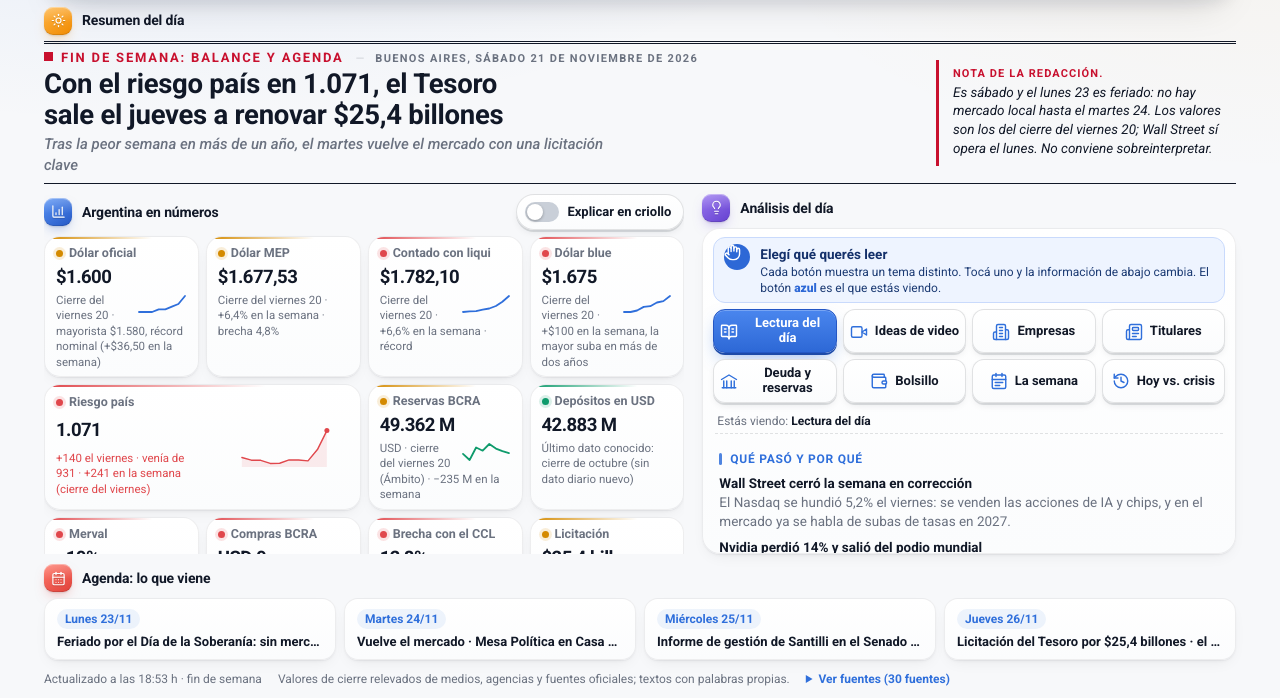
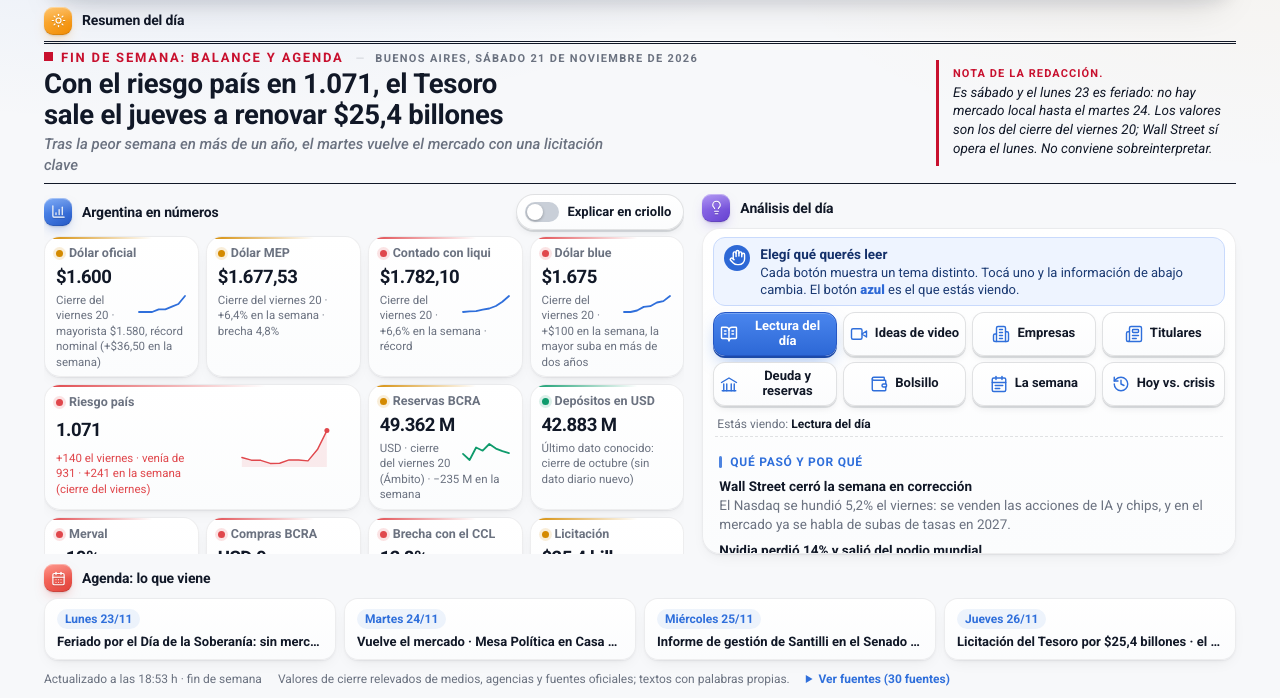
Before and after one commit to Chtiga007/pizarra, a plain HTML site: page index.html in a window 1280 px wide. Shown: the part 102-800 px from the top of the page. Drawn offline with Linux system fonts and the light colour scheme.

Commit message:
Centrar la manito de la guía de botones
Co-Authored-By: Claude Opus 5.5 <noreply@anthropic.com>
Claude-Session: https://claude.ai/code/session_019uevkmDZjbVBqoQZTZzQbV

```diff
--- a/index.html
+++ b/index.html
@@ -491,10 +491,10 @@ footer .src{columns:auto;display:grid;grid-template-columns:repeat(auto-fill,min
 
 /* ===== Guía de botones, 8 pestañas y secciones nuevas ===== */
 .guia{display:flex;gap:10px;align-items:flex-start;margin:10px 10px 2px;padding:9px 12px;border-radius:12px;background:#eef4ff;border:1.5px solid #c9dafc;color:#1b3a73}
-.guia-i{flex:none;width:30px;height:30px;border-radius:50%;background:#2d68d6;color:#fff;display:grid;place-items:center}
-.guia-i svg{width:17px;height:17px}
+.guia .guia-i{flex:none;width:30px;height:30px;border-radius:50%;background:#2d68d6;color:#fff;display:flex;align-items:center;justify-content:center;margin-top:1px}
+.guia .guia-i svg{width:17px;height:17px;display:block}
 .guia b{display:block;font-size:14.5px;color:#14306a}
-.guia span{display:block;font-size:13px;line-height:1.35}
+.guia>div>span{display:block;font-size:13px;line-height:1.35}
 .guia em{font-style:normal;font-weight:800;color:#2d68d6}
 @media (prefers-color-scheme:dark){:root:not([data-theme="light"]) .guia{background:#13203a;border-color:#2a3f69;color:#c9d8f5}:root:not([data-theme="light"]) .guia b{color:#e3ecff}:root:not([data-theme="light"]) .guia em{color:#8fb4ff}}
 .tabs{grid-template-columns:repeat(4,minmax(0,1fr))}
@@ -540,7 +540,7 @@ footer .src{columns:auto;display:grid;grid-template-columns:repeat(auto-fill,min
 .ind .mini{float:right;width:50px;height:20px;margin:1px 0 2px 8px;overflow:visible}
 @media (min-width:1001px) and (min-height:740px){
   .guia{margin:8px 10px 0;padding:6px 10px}
-  .guia-i{width:26px;height:26px}
+  .guia .guia-i{width:26px;height:26px}
   .guia b{font-size:13.5px} .guia span{font-size:12px}
   .tabs{gap:6px;margin:6px 10px 4px}
   .tab{min-height:38px;padding:6px 6px;font-size:13px}
```
